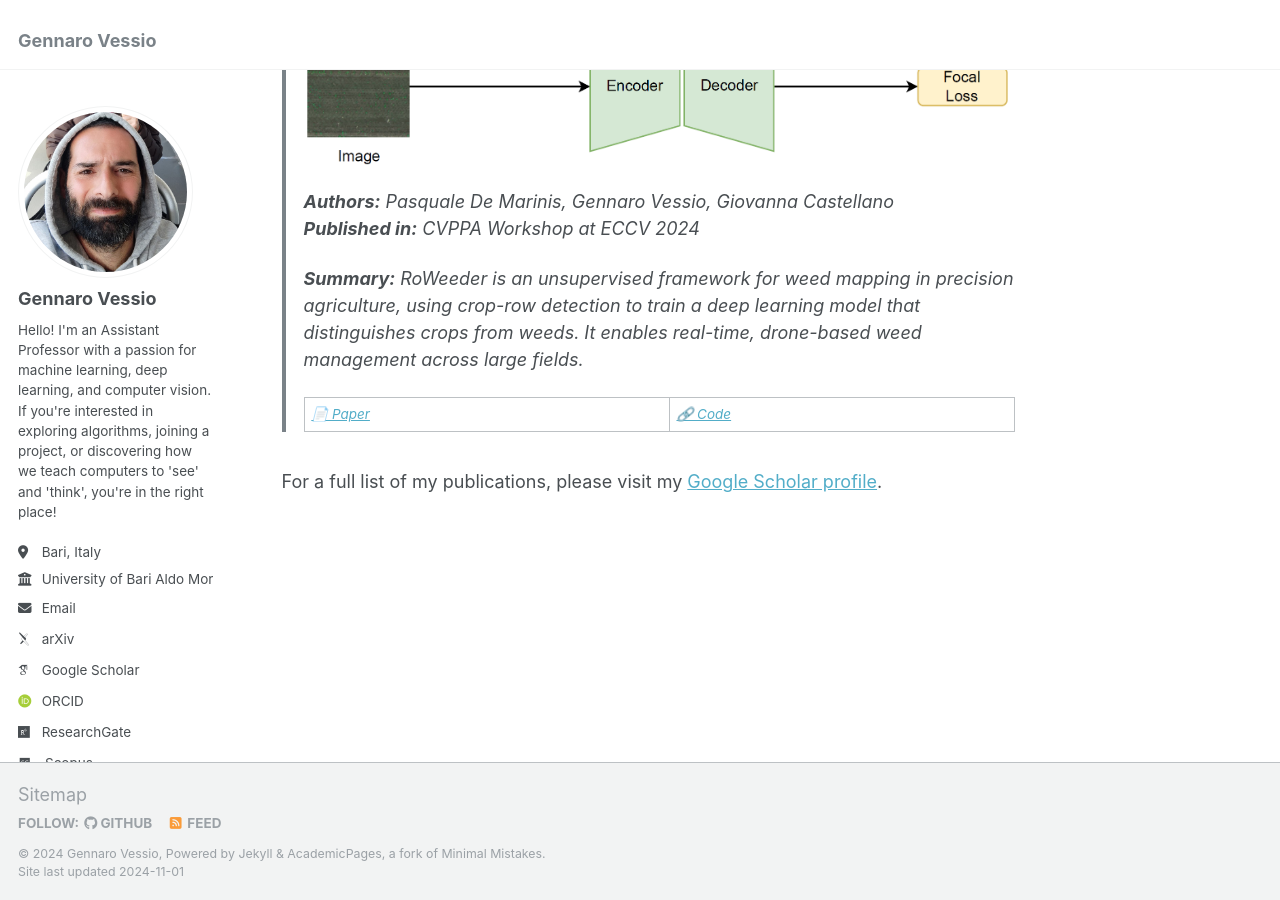
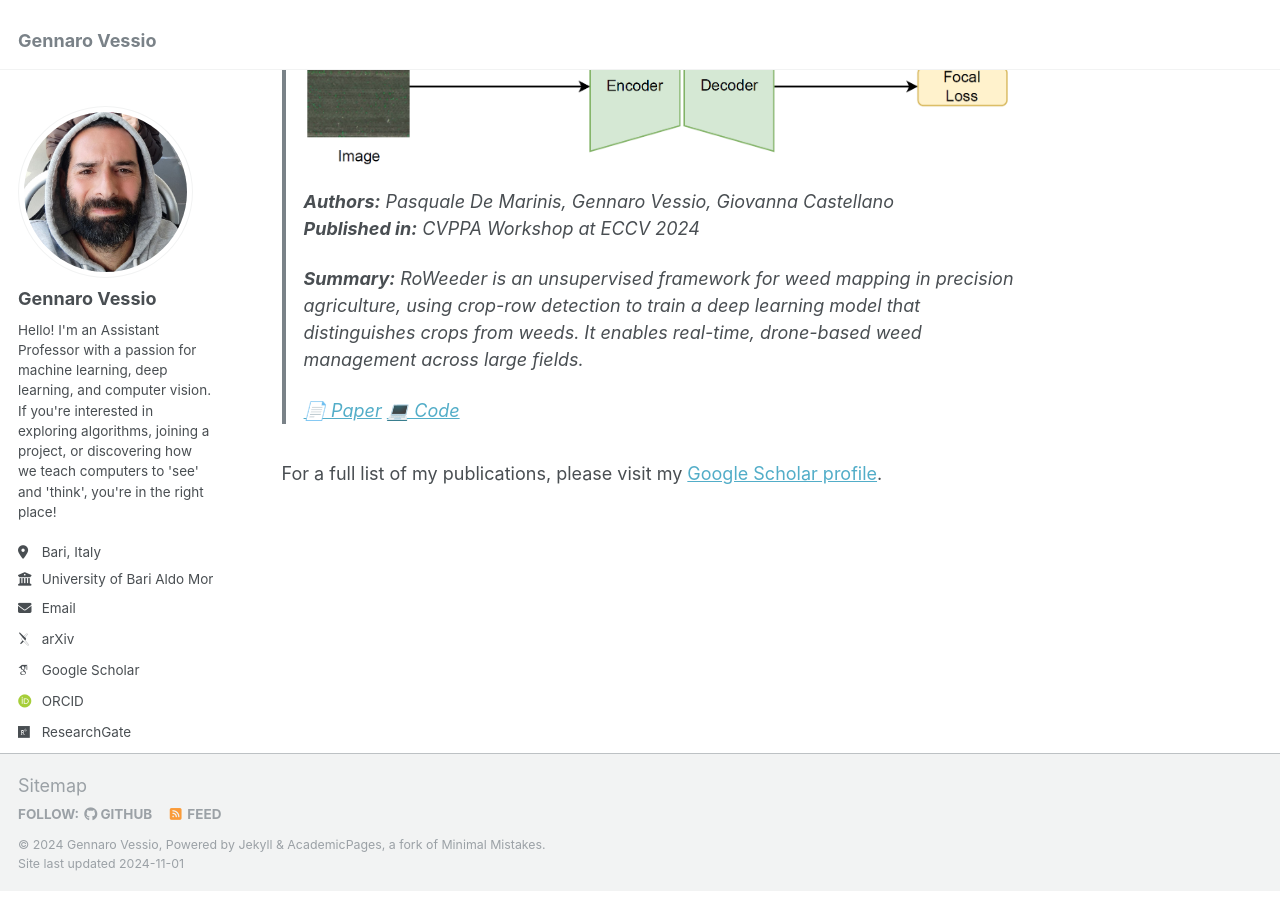
Before and after one commit to gvessio/gvessio.github.io, a Jekyll site: the page built from _pages/about.md, in a window 1280 px wide and 900 px high, scrolled down 1846 px. Built offline with Jekyll 4.4.1, drawn with Linux system fonts in a browser that asks for light colours; some web fonts are replaced.

Commit message:
New change

```diff
--- a/_pages/about.md
+++ b/_pages/about.md
@@ -34,16 +34,15 @@
 
 > ***RoWeeder: Unsupervised Weed Mapping through Crop-Row Detection***
 >
-> ![Publication Image](images\roweeder.png)
+> <img src="images\roweeder.png" alt="RoWeeder Image" height="100"/>
 >
 > **Authors:** Pasquale De Marinis, Gennaro Vessio, Giovanna Castellano
 > **Published in:** *CVPPA Workshop at ECCV 2024*
 >
 > **Summary:** RoWeeder is an unsupervised framework for weed mapping in precision agriculture, using crop-row detection to train a deep learning model that distinguishes crops from weeds. It enables real-time, drone-based weed management across large fields.
 >
-> [📄 Paper](https://arxiv.org/abs/2410.04983) | [🔗 Code](https://github.com/pasqualedem/RoWeeder)
-
-
+> [📄 Paper](https://arxiv.org/abs/2410.04983)
+> [💻 Code](https://github.com/pasqualedem/RoWeeder)
 
 For a full list of my publications, please visit my [Google Scholar profile](https://scholar.google.it/citations?user=KyQe9EgAAAAJ&hl).
 
```
